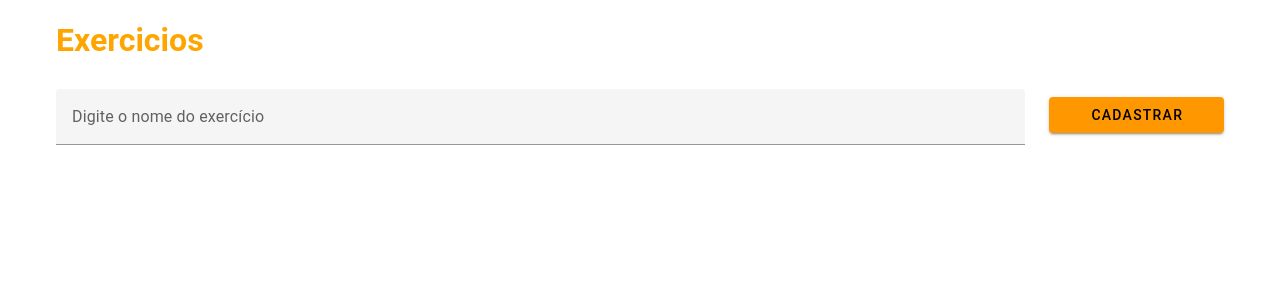
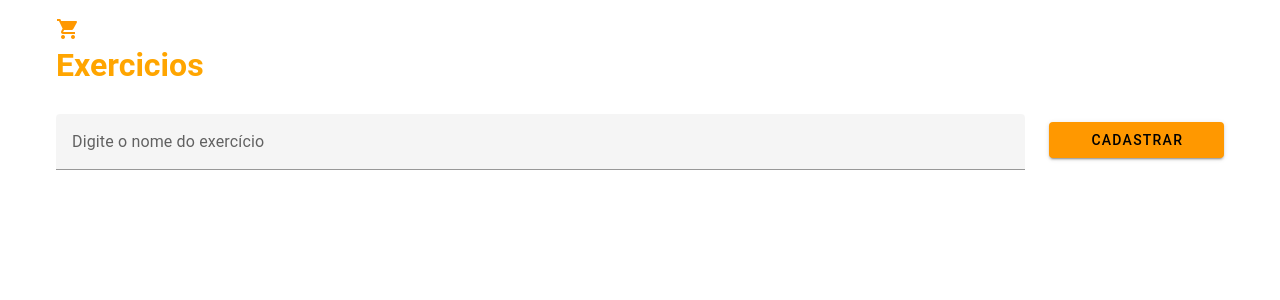
Before and after one commit to ElianaMT/ProjetoM1-sem13, a Vue app in the folder proyecto-m1/: page /gerenciamento-exercicios in a window 1280 px wide. Shown: the top 300 px of the page. Built offline with nearby package versions, Linux system fonts and the light colour scheme.

Commit message:
test:"icon com mdi/js"
Instalando biblioteca mdi/js", não funciona

```diff
--- a/package.json
+++ b/package.json
@@ -1,5 +1,6 @@
 {
   "dependencies": {
+    "@mdi/js": "^7.2.96",
     "axios": "^1.5.0",
     "vee-validate": "^4.11.3",
     "vuetify": "^3.3.6",
--- a/proyecto-m1/src/views/GerenciamentoExercicios/GerenciamentoExercicios.vue
+++ b/proyecto-m1/src/views/GerenciamentoExercicios/GerenciamentoExercicios.vue
@@ -1,10 +1,12 @@
 <template>
+
 
     <v-form >
     <v-container>
 
       <div class="title">
-      <h1>Exercicios</h1>
+        <v-icon color="orange">mdi-cart</v-icon>
+      <h1 > Exercicios</h1>
       </div>
 
       <v-row>
```
Also changed, not shown: 1 other file (tests, documents, lock files or other folders).
